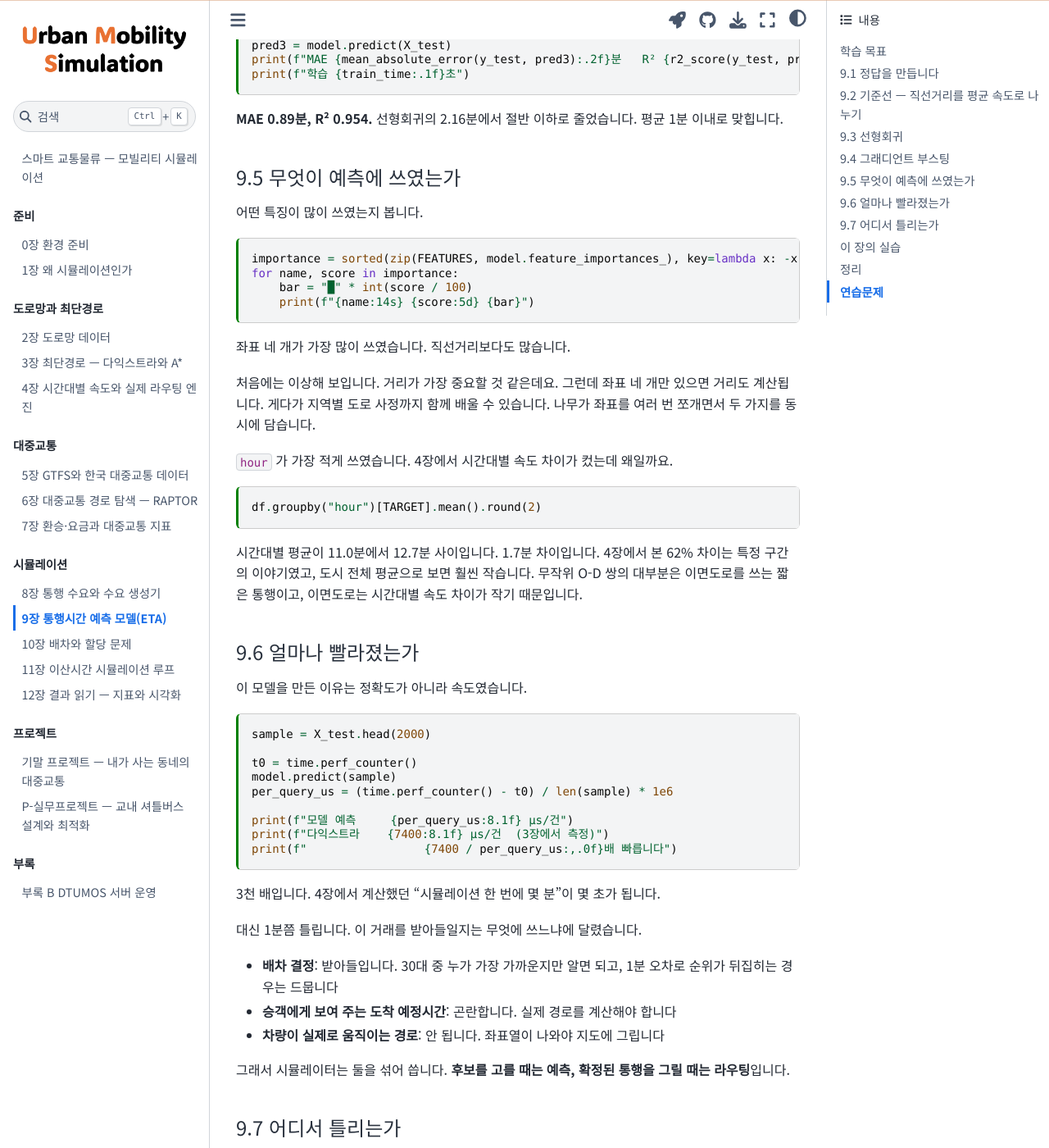
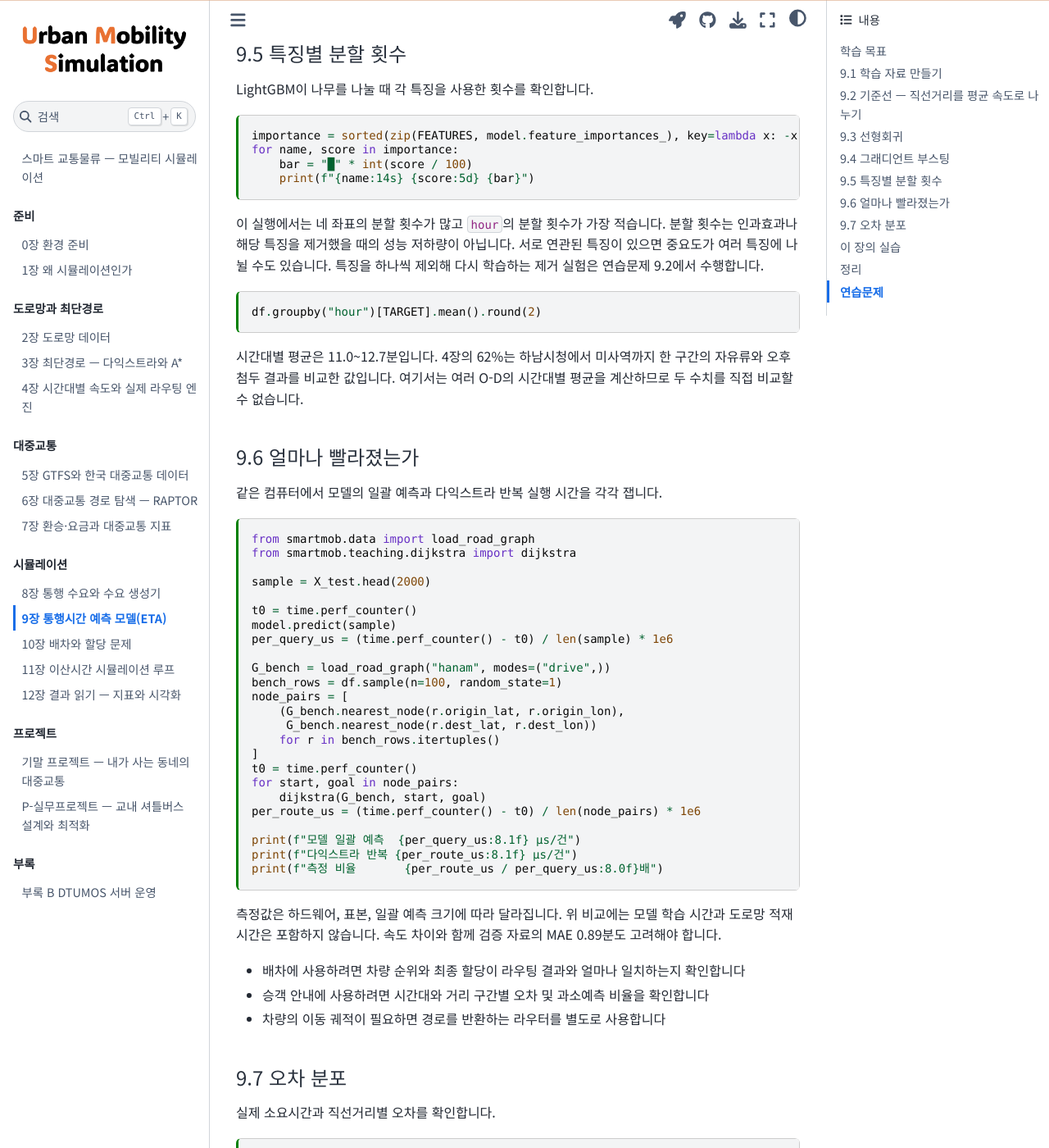
Before and after one commit to jihoyeo/mobility-simulation-book, a Jupyter Book: the page built from ko/ch09_eta.md, in a window 1280 px wide and 1400 px high, scrolled down 3459 px. Shown: the whole window at 82% size. Built offline with Jupyter Book 1.0.4 settings and Sphinx 7.4.7 and the Sphinx Book theme 1.1.4, drawn with Linux system fonts in a browser that asks for light colours; some of the changed text lies outside the part shown.

Commit message:
9장 ETA 모델 평가 해석 교정
회귀 절편과 LightGBM 분할 횟수에 대한 과도한 해석을 바로잡고 거리별 오차를 실제 표본에 맞춥니다. 고정 성능 수치 대신 같은 환경에서 실행하는 벤치마크를 추가하고 실습 기준선을 본문과 통일합니다.

````diff
--- a/ko/ch09_eta.md
+++ b/ko/ch09_eta.md
@@ -14,11 +14,9 @@ kernelspec:
 
 # 9장 통행시간 예측 모델(ETA)
 
-4장에서 계산했습니다. 시뮬레이션 한 번에 라우팅 질의가 3만 번 넘게 필요하고, 우리 다익스트라로는 몇 분이 걸립니다.
+배차 단계에서는 대기 요청과 빈 차량의 조합마다 픽업 소요시간이 필요합니다. 후보 조합이 많아지면 각 조합을 다익스트라로 계산하는 비용도 커집니다.
 
-축약 계층을 쓰면 빨라지지만 우리가 직접 만들지는 않기로 했습니다. 다른 길이 있습니다. **정확한 답을 계산하는 대신 예측하는 것**입니다.
-
-출발지·목적지 좌표와 시각만 있으면 사람은 대충 압니다. "5km 정도니까 15분쯤". 이 어림을 데이터로 학습시킵니다.
+이 장에서는 출발지·목적지 좌표와 출발 시각으로 다익스트라의 소요시간을 근사하는 모델을 만듭니다. 이 모델은 경로를 반환하지 않으며, 정해진 하남 도로망과 속도 자료에서 계산한 값을 학습 대상으로 사용합니다.
 
 ## 학습 목표
 
@@ -27,18 +25,16 @@ kernelspec:
 - 평균절대오차(MAE)와 결정계수(R²)로 모델을 평가합니다
 - 예측 속도와 정확도의 거래를 숫자로 확인합니다
 
-## 9.1 정답을 만듭니다
+## 9.1 학습 자료 만들기
 
-지도학습에는 정답이 필요합니다. 다행히 우리에게는 정답을 만드는 장치가 있습니다. 3장의 다익스트라입니다.
-
-무작위 O-D 쌍을 뽑아 실제 소요시간을 계산해 두면 그것이 학습 데이터가 됩니다.
+도로망 노드에서 O-D 쌍과 시간대를 무작위로 뽑고, 3장의 다익스트라로 소요시간을 계산합니다. 여기서 계산한 소요시간을 학습 목표값으로 사용합니다.
 
 ```{code-cell} python
 :tags: [skip-execution]
 
 from smartmob.teaching.eta import build_dataset
 
-# 2만 건에 약 3분 걸립니다. 결과는 data/hanam/eta_samples.parquet 에 저장해 두었습니다.
+# 실행 시간은 시스템에 따라 달라집니다. 결과 파일은 저장소에 포함되어 있습니다.
 df = build_dataset("hanam", n=20_000, seed=0)
 df.to_parquet("data/hanam/eta_samples.parquet", index=False)
 ```
@@ -54,7 +50,7 @@ print(f"{len(df):,}건")
 df.head(3)
 ```
 
-`duration_min` 이 정답입니다. 나머지 중 `network_km`(실제 도로 거리)도 라우팅을 해야 알 수 있으므로 특징으로 쓸 수 없습니다. **예측할 때 얻을 수 없는 값을 특징에 넣으면 안 됩니다.**
+`duration_min`이 목표값입니다. `network_km`도 다익스트라를 실행해야 얻을 수 있으므로 입력 특징에서는 제외합니다. 모델을 사용할 시점에 계산할 수 없는 값을 학습 특징으로 쓰면 평가 결과를 실제 사용 조건에 적용할 수 없습니다.
 
 ```{code-cell} python
 from smartmob.teaching.eta import FEATURES, TARGET
@@ -65,12 +61,12 @@ print("정답:", TARGET)
 
 특징 여덟 개는 전부 좌표와 시각만으로 구합니다.
 
-| 특징 | 왜 넣는가 |
+| 특징 | 입력값 |
 |---|---|
-| `straight_km` | 멀수록 오래 걸립니다. 가장 중요한 신호입니다 |
-| `hour` | 4장에서 봤듯 시간대마다 속도가 다릅니다 |
-| `sin_bearing`, `cos_bearing` | 방향. 한강을 건너는 남북 방향과 강변을 따르는 동서 방향은 다릅니다 |
-| `origin_lat/lon`, `dest_lat/lon` | 어느 지역인지. 시가지와 외곽의 도로 사정이 다릅니다 |
+| `straight_km` | 두 좌표 사이의 직선거리 |
+| `hour` | 출발 시간대 |
+| `sin_bearing`, `cos_bearing` | 출발지에서 목적지로 향하는 방향 |
+| `origin_lat/lon`, `dest_lat/lon` | 출발지와 목적지의 공간적 위치 |
 
 방위각을 그대로 넣지 않고 `sin`, `cos` 두 개로 나눈 이유가 있습니다. 방위각은 359도와 1도가 거의 같은 방향인데, 숫자로는 358만큼 떨어져 있습니다. 원 위의 각도를 좌표 두 개로 바꾸면 이 문제가 없어집니다.
 
@@ -84,11 +80,11 @@ X_train, X_test, y_train, y_test = train_test_split(X, y, test_size=0.2, random_
 print(f"학습 {len(X_train):,}건, 검증 {len(X_test):,}건")
 ```
 
-검증 데이터를 떼어 두는 이유는 하나입니다. 학습에 쓴 데이터로 평가하면 외운 것과 이해한 것을 구분할 수 없습니다.
+검증 데이터는 모델 학습에 사용하지 않고 성능 계산에만 씁니다. 이 무작위 분할은 같은 도로망과 같은 시간대 분포에서 새 O-D 쌍을 예측하는 조건만 평가합니다. 다른 도시나 날짜의 성능은 이 결과에 포함되지 않습니다.
 
 ## 9.2 기준선 — 직선거리를 평균 속도로 나누기
 
-모델을 만들기 전에 기준선을 정합니다. 기준선보다 못하면 그 모델은 쓸모가 없습니다.
+모델을 비교할 기준선을 먼저 계산합니다.
 
 가장 단순한 예측은 "직선거리 ÷ 평균 속도"입니다.
 
@@ -102,12 +98,12 @@ print(f"평균 속도 {avg_speed:.1f} km/h")
 print(f"MAE {mean_absolute_error(y_test, baseline):.2f}분   R² {r2_score(y_test, baseline):.3f}")
 ```
 
-평균 2분 32초 틀립니다. 통행 자체가 평균 11.8분이므로 20% 넘게 틀리는 셈입니다.
+검증 자료의 MAE는 2.52분입니다. 전체 자료의 평균 통행시간 11.8분과 비교하면 오차의 절대적인 크기를 가늠할 수 있습니다. 이 비율은 통행별 백분율 오차의 평균은 아닙니다.
 
 지표 두 개를 씁니다.
 
-- **MAE**(평균절대오차) — 평균 몇 분 틀리는가. 단위가 분이라 바로 해석됩니다
-- **R²**(결정계수) — 정답의 변동 중 몇 %를 설명하는가. 1에 가까울수록 좋고, 0이면 평균값을 답하는 것과 같습니다
+- MAE(평균절대오차) — 각 통행의 절대오차를 평균한 값입니다. 이 예에서는 단위가 분입니다
+- R²(결정계수) — 1에 가까울수록 관측값의 변동을 잘 재현합니다. 검증 자료의 평균을 항상 예측하면 0이고, 그보다 못하면 음수가 될 수 있습니다
 
 ## 9.3 선형회귀
 
@@ -123,7 +119,7 @@ print(f"기울기 {lr1.coef_[0]:.2f}분/km, 절편 {lr1.intercept_:.2f}분")
 print(f"MAE {mean_absolute_error(y_test, pred1):.2f}분   R² {r2_score(y_test, pred1):.3f}")
 ```
 
-기준선보다 조금 나아졌습니다. 절편이 있다는 것이 이유입니다. 거리가 0이어도 시간이 0이 아니라는 사실(출발과 도착에 드는 시간)을 반영합니다.
+직선거리 하나를 사용한 선형회귀의 MAE는 2.19분입니다. 기준선과 달리 기울기와 절편을 각각 자료에서 추정합니다. 이 절편은 표본에 맞춘 회귀계수이며, 별도의 승하차 시간을 뜻하지 않습니다.
 
 특징 여덟 개를 다 넣어 봅니다.
 
@@ -133,15 +129,11 @@ pred2 = lr2.predict(X_test)
 print(f"MAE {mean_absolute_error(y_test, pred2):.2f}분   R² {r2_score(y_test, pred2):.3f}")
 ```
 
-거의 나아지지 않았습니다. 특징을 일곱 개나 더 줬는데 왜일까요.
-
-선형회귀는 각 특징이 결과에 일정한 비율로 기여한다고 가정합니다. 위도가 0.01 올라가면 시간이 항상 얼마 늘어난다는 식입니다. 실제로는 그렇지 않습니다. 시가지 안에서 0.01은 신호가 여럿이지만 외곽에서는 뻥 뚫린 도로입니다. **위치는 다른 특징과 얽혀서 작동합니다.**
+여덟 특징을 모두 사용하면 MAE는 2.16분입니다. 좌표와 시간대를 선형 항으로 추가했을 때의 개선 폭은 0.03분입니다. 이 모형에는 임곗값이나 특징 사이의 상호작용 항이 없으므로, 위치에 따라 거리 효과가 달라지는 관계를 직접 표현하지 못합니다.
 
 ## 9.4 그래디언트 부스팅
 
-특징이 서로 얽힌 관계를 다루려면 모델을 바꿔야 합니다.
-
-의사결정나무는 "위도가 37.55보다 크고, 직선거리가 4km보다 길면, 예상 12분" 같은 규칙을 만듭니다. 얽힌 조건을 자연스럽게 표현합니다. 나무 하나는 약하지만, 앞 나무가 틀린 만큼을 다음 나무가 맞추도록 여러 개를 이어 붙이면 강해집니다. 이것이 그래디언트 부스팅입니다.
+그래디언트 부스팅 회귀는 특징의 임곗값과 상호작용을 의사결정나무의 분기로 표현합니다. LightGBM은 앞 단계까지 남은 오차를 줄이도록 나무를 순서대로 추가합니다.
 
 ```{code-cell} python
 import time
@@ -161,11 +153,11 @@ print(f"MAE {mean_absolute_error(y_test, pred3):.2f}분   R² {r2_score(y_test,
 print(f"학습 {train_time:.1f}초")
 ```
 
-**MAE 0.89분, R² 0.954.** 선형회귀의 2.16분에서 절반 이하로 줄었습니다. 평균 1분 이내로 맞힙니다.
+검증 자료에서 MAE는 0.89분, R²는 0.954입니다. 같은 분할에서 선형회귀의 MAE 2.16분보다 1.27분 작습니다.
 
-## 9.5 무엇이 예측에 쓰였는가
+## 9.5 특징별 분할 횟수
 
-어떤 특징이 많이 쓰였는지 봅니다.
+LightGBM이 나무를 나눌 때 각 특징을 사용한 횟수를 확인합니다.
 
 ```{code-cell} python
 importance = sorted(zip(FEATURES, model.feature_importances_), key=lambda x: -x[1])
@@ -174,47 +166,54 @@ for name, score in importance:
     print(f"{name:14s} {score:5d} {bar}")
 ```
 
-좌표 네 개가 가장 많이 쓰였습니다. 직선거리보다도 많습니다.
-
-처음에는 이상해 보입니다. 거리가 가장 중요할 것 같은데요. 그런데 좌표 네 개만 있으면 거리도 계산됩니다. 게다가 지역별 도로 사정까지 함께 배울 수 있습니다. 나무가 좌표를 여러 번 쪼개면서 두 가지를 동시에 담습니다.
-
-`hour` 가 가장 적게 쓰였습니다. 4장에서 시간대별 속도 차이가 컸는데 왜일까요.
+이 실행에서는 네 좌표의 분할 횟수가 많고 `hour`의 분할 횟수가 가장 적습니다. 분할 횟수는 인과효과나 해당 특징을 제거했을 때의 성능 저하량이 아닙니다. 서로 연관된 특징이 있으면 중요도가 여러 특징에 나뉠 수도 있습니다. 특징을 하나씩 제외해 다시 학습하는 제거 실험은 연습문제 9.2에서 수행합니다.
 
 ```{code-cell} python
 df.groupby("hour")[TARGET].mean().round(2)
 ```
 
-시간대별 평균이 11.0분에서 12.7분 사이입니다. 1.7분 차이입니다. 4장에서 본 62% 차이는 특정 구간의 이야기였고, 도시 전체 평균으로 보면 훨씬 작습니다. 무작위 O-D 쌍의 대부분은 이면도로를 쓰는 짧은 통행이고, 이면도로는 시간대별 속도 차이가 작기 때문입니다.
+시간대별 평균은 11.0~12.7분입니다. 4장의 62%는 하남시청에서 미사역까지 한 구간의 자유류와 오후 첨두 결과를 비교한 값입니다. 여기서는 여러 O-D의 시간대별 평균을 계산하므로 두 수치를 직접 비교할 수 없습니다.
 
 ## 9.6 얼마나 빨라졌는가
 
-이 모델을 만든 이유는 정확도가 아니라 속도였습니다.
+같은 컴퓨터에서 모델의 일괄 예측과 다익스트라 반복 실행 시간을 각각 잽니다.
 
 ```{code-cell} python
+from smartmob.data import load_road_graph
+from smartmob.teaching.dijkstra import dijkstra
+
 sample = X_test.head(2000)
 
 t0 = time.perf_counter()
 model.predict(sample)
 per_query_us = (time.perf_counter() - t0) / len(sample) * 1e6
 
-print(f"모델 예측     {per_query_us:8.1f} µs/건")
-print(f"다익스트라    {7400:8.1f} µs/건  (3장에서 측정)")
-print(f"                 {7400 / per_query_us:,.0f}배 빠릅니다")
+G_bench = load_road_graph("hanam", modes=("drive",))
+bench_rows = df.sample(n=100, random_state=1)
+node_pairs = [
+    (G_bench.nearest_node(r.origin_lat, r.origin_lon),
+     G_bench.nearest_node(r.dest_lat, r.dest_lon))
+    for r in bench_rows.itertuples()
+]
+t0 = time.perf_counter()
+for start, goal in node_pairs:
+    dijkstra(G_bench, start, goal)
+per_route_us = (time.perf_counter() - t0) / len(node_pairs) * 1e6
+
+print(f"모델 일괄 예측  {per_query_us:8.1f} µs/건")
+print(f"다익스트라 반복 {per_route_us:8.1f} µs/건")
+print(f"측정 비율       {per_route_us / per_query_us:8.0f}배")
 ```
 
-3천 배입니다. 4장에서 계산했던 "시뮬레이션 한 번에 몇 분"이 몇 초가 됩니다.
+측정값은 하드웨어, 표본, 일괄 예측 크기에 따라 달라집니다. 위 비교에는 모델 학습 시간과 도로망 적재 시간은 포함하지 않습니다. 속도 차이와 함께 검증 자료의 MAE 0.89분도 고려해야 합니다.
 
-대신 1분쯤 틀립니다. 이 거래를 받아들일지는 무엇에 쓰느냐에 달렸습니다.
+- 배차에 사용하려면 차량 순위와 최종 할당이 라우팅 결과와 얼마나 일치하는지 확인합니다
+- 승객 안내에 사용하려면 시간대와 거리 구간별 오차 및 과소예측 비율을 확인합니다
+- 차량의 이동 궤적이 필요하면 경로를 반환하는 라우터를 별도로 사용합니다
 
-- **배차 결정**: 받아들입니다. 30대 중 누가 가장 가까운지만 알면 되고, 1분 오차로 순위가 뒤집히는 경우는 드뭅니다
-- **승객에게 보여 주는 도착 예정시간**: 곤란합니다. 실제 경로를 계산해야 합니다
-- **차량이 실제로 움직이는 경로**: 안 됩니다. 좌표열이 나와야 지도에 그립니다
+## 9.7 오차 분포
 
-그래서 시뮬레이터는 둘을 섞어 씁니다. **후보를 고를 때는 예측, 확정된 통행을 그릴 때는 라우팅**입니다.
-
-## 9.7 어디서 틀리는가
-
-오차를 뜯어 봅니다.
+실제 소요시간과 직선거리별 오차를 확인합니다.
 
 ```{code-cell} python
 import matplotlib.pyplot as plt
@@ -242,7 +241,7 @@ for ax in axes:
 fig.tight_layout();
 ```
 
-왼쪽 그림에서 점들이 대각선에 붙어 있습니다. 다만 오른쪽 위, 즉 오래 걸리는 통행에서 흩어집니다.
+왼쪽 그림은 실제값과 예측값의 관계를, 오른쪽 그림은 직선거리와 예측오차의 관계를 보여 줍니다.
 
 ```{code-cell} python
 bins = pd.cut(X_test["straight_km"], [0, 2, 4, 6, 8, 20])
@@ -252,7 +251,7 @@ pd.DataFrame({
 })
 ```
 
-거리가 멀수록 오차가 큽니다. 먼 통행일수록 지날 수 있는 경로가 많아지고, 좌표만으로는 어느 길로 갈지 알 수 없기 때문입니다.
+거리 구간별 MAE는 0.85~0.94분이며 직선거리에 따라 단조롭게 증가하지 않습니다. 이 표본에서는 거리만으로 오차 크기의 변화를 설명하기 어렵습니다.
 
 ```{code-cell} python
 worst = abs(error).nlargest(5).index
@@ -261,10 +260,10 @@ df.loc[worst, ["straight_km", "network_km", "hour", "duration_min"]].assign(
 )
 ```
 
-가장 많이 틀린 통행을 보면 `network_km` 이 `straight_km` 보다 훨씬 큽니다. 직선으로는 가까운데 도로로는 크게 돌아가는 경우입니다. 강 건너편이거나 산을 우회해야 하는 곳입니다. 좌표만 보는 모델이 이걸 알아내기 어렵습니다.
+절대오차가 가장 큰 다섯 건 가운데 두 건은 `network_km`가 `straight_km`의 약 10배 이상입니다. 나머지 세 건에는 같은 형태가 나타나지 않으며 모델이 소요시간을 크게 과대예측했습니다. 큰 오차를 하나의 원인으로 설명하기보다 각 O-D의 경로와 예측 방향을 함께 확인해야 합니다.
 
 ```{tip}
-개선하려면 "이 두 지점 사이에 장애물이 있는가"를 알려 주는 특징이 필요합니다. 강 통과 여부, 두 지점 사이 도로 밀도 같은 것입니다. 연습문제 9.3에서 시도해 봅니다.
+우회가 큰 O-D를 구분할 후보 특징으로 하천 통과 여부나 주변 도로 밀도를 시험할 수 있습니다. 특징을 추가한 뒤에는 별도 검증 자료에서 MAE와 계산 시간을 다시 측정해야 합니다. 연습문제 9.3에서 이 절차를 수행합니다.
 ```
 
 ## 이 장의 실습
@@ -279,13 +278,13 @@ jupyter lab labs/ch09_eta.ipynb
 
 ## 정리
 
-- 배차에 필요한 것은 정확한 경로가 아니라 "어느 차가 가장 빠른가"입니다. 그래서 예측으로 갈음할 수 있습니다
+- ETA 모델은 좌표와 시간대로 다익스트라의 소요시간을 근사하며 경로는 반환하지 않습니다
 - 학습 데이터의 정답은 3장의 라우팅으로 만듭니다. 특징은 예측 시점에 얻을 수 있는 것만 씁니다
 - 방위각처럼 원 위의 값은 `sin`, `cos` 두 개로 나눠 넣습니다
 - 기준선(직선거리÷평균속도) MAE 2.52분 → 선형회귀 2.16분 → LightGBM 0.89분
-- 선형회귀는 특징을 더 줘도 나아지지 않습니다. 위치는 다른 특징과 얽혀 작동하기 때문입니다
-- 모델은 다익스트라보다 3천 배 빠릅니다. 대신 1분쯤 틀립니다
-- 오차는 먼 통행과 우회가 큰 통행에서 큽니다
+- 여덟 특징 선형회귀의 MAE는 2.16분이고 LightGBM은 0.89분입니다
+- 실행시간 비교는 같은 환경에서 측정하며, 모델 학습과 도로망 적재의 포함 여부를 명시합니다
+- 이 표본의 거리 구간별 MAE는 직선거리에 따라 단조롭게 증가하지 않습니다
 - 10장에서 이 예측을 배차 비용행렬에 넣습니다
 
 ## 연습문제
@@ -294,7 +293,7 @@ jupyter lab labs/ch09_eta.ipynb
 :class: tip
 
 `n_estimators` 를 50, 100, 200, 400, 800 으로 바꿔 가며 MAE 와 학습 시간을 재 봅시다.
-어디서부터 나아지지 않나요?
+MAE 감소 폭이 작아지는 구간을 찾습니다.
 
 산출물: 나무 개수별 MAE·학습시간 표, 적정 값과 그 근거 2줄.
 ```
@@ -302,11 +301,10 @@ jupyter lab labs/ch09_eta.ipynb
 ```{admonition} 연습 9.2  ★★
 :class: tip
 
-`hour` 를 빼고 학습하면 MAE 가 얼마나 나빠지나요?
-반대로 `straight_km` 을 빼면 얼마나 나빠지나요?
+`hour`를 빼고 학습했을 때와 `straight_km`을 빼고 학습했을 때의 MAE를 각각 계산합니다.
 특징 하나씩 빼 가며 MAE 변화를 재는 것을 제거 실험(ablation)이라고 합니다.
 
-9.5절의 중요도 순서와 제거 실험 결과가 일치하는지 확인합니다. 다르면 왜 다를지 생각해 봅니다.
+9.5절의 분할 횟수 순서와 제거 실험 결과를 비교하고, 차이가 있으면 연관된 특징이 있는지 확인합니다.
 
 산출물: 특징별 제거 시 MAE 증가량 표, 중요도 순서와의 비교 3~4줄.
 ```
@@ -322,7 +320,7 @@ jupyter lab labs/ch09_eta.ipynb
 도로 노드까지의 거리를 잽니다. 이 거리가 크면 그 구간에 도로가 없다는 뜻입니다.
 
 이 특징을 넣어 MAE 가 얼마나 줄어드는지 보고, 계산 비용이 얼마나 늘어나는지도 잽니다.
-모델을 쓰는 이유가 속도였으므로, 특징 계산이 라우팅만큼 비싸지면 의미가 없습니다.
+새 특징의 계산 시간이 라우팅 시간에 가까워지면 전체 계산시간을 줄이기 어렵습니다.
 
 산출물: 새 특징 구현, MAE 변화, 예측 1건당 시간 변화, 쓸 만한지에 대한 판단.
 ```
````
Also changed, not shown: 2 other files.
